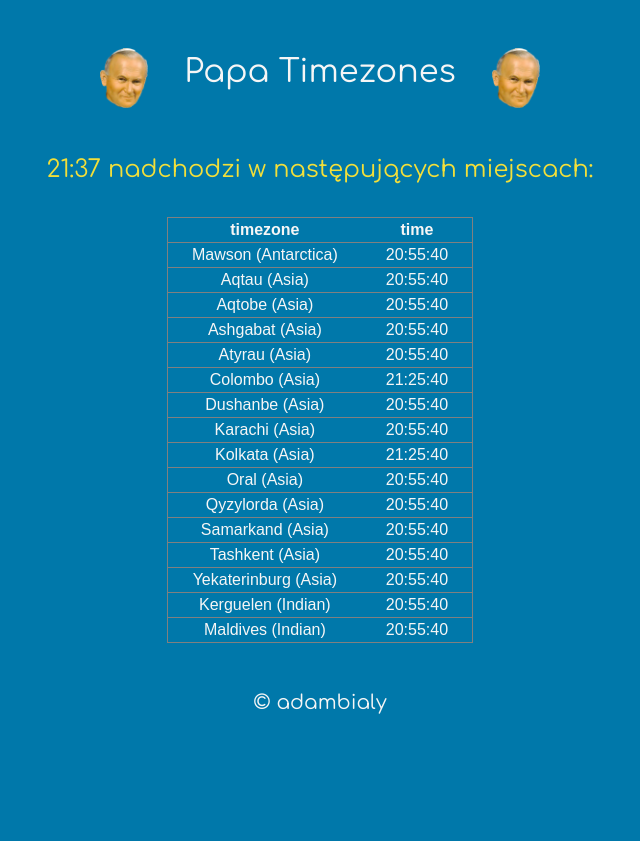
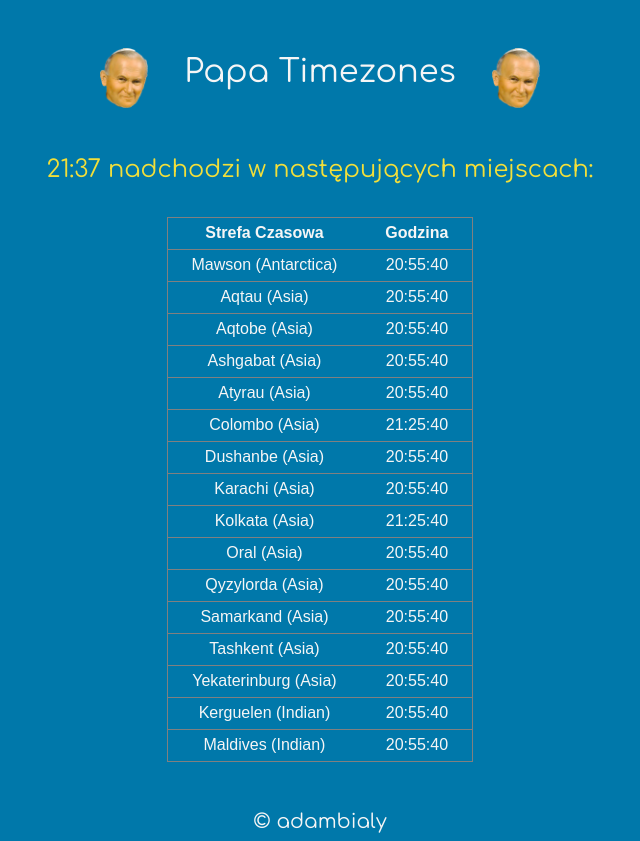
Before and after one commit to adamgrzelak/papaclock, a Flask app: page /table in a window 1280 px wide. Shown: the top 841 px of the page, without its empty margins (320-960 px from the left). Before the commit the page ends 714 px from the top, so only its background shows below. Run offline with Flask 2, Linux system fonts and the light colour scheme.

Commit message:
update table formatting

```diff
--- a/app/server.py
+++ b/app/server.py
@@ -1,5 +1,6 @@
 from flask import Flask, Markup, render_template, make_response
 from app.papamap import *
+import re
 
 
 app = Flask(__name__)
@@ -24,12 +25,13 @@ def table():
 @app.route("/get_table")
 def get_table():
     def yellow_hour(val):
-        if "21:37" in val:
+        if re.match(r"21:37:\d\d", val) is not None:
             return f"<span style='color: #F2DF3A; font-weight: bold;'>{val}</span>"
         else:
             return val
     table = get_nearest_timezome()
-    is_papatime = table["time"].apply(lambda x: "21:37" in x).any()
+    is_papatime = table["time"].apply(lambda x: re.match(r"21:37:\d\d", x) is not None).any()
+    table = table.rename(columns={"timezone": "Strefa Czasowa", "time": "Godzina"})
     table = table.to_html(index=False,
                           formatters={"time": yellow_hour},
                           escape=False)
--- a/app/static/style.css
+++ b/app/static/style.css
@@ -51,6 +51,10 @@ th, td {
   padding: 0 1.5rem;
 }
 
+tr {
+  height: 2rem;
+}
+
 .papaj {
   max-width: 3rem;
   max-height: 3.75rem;
```
